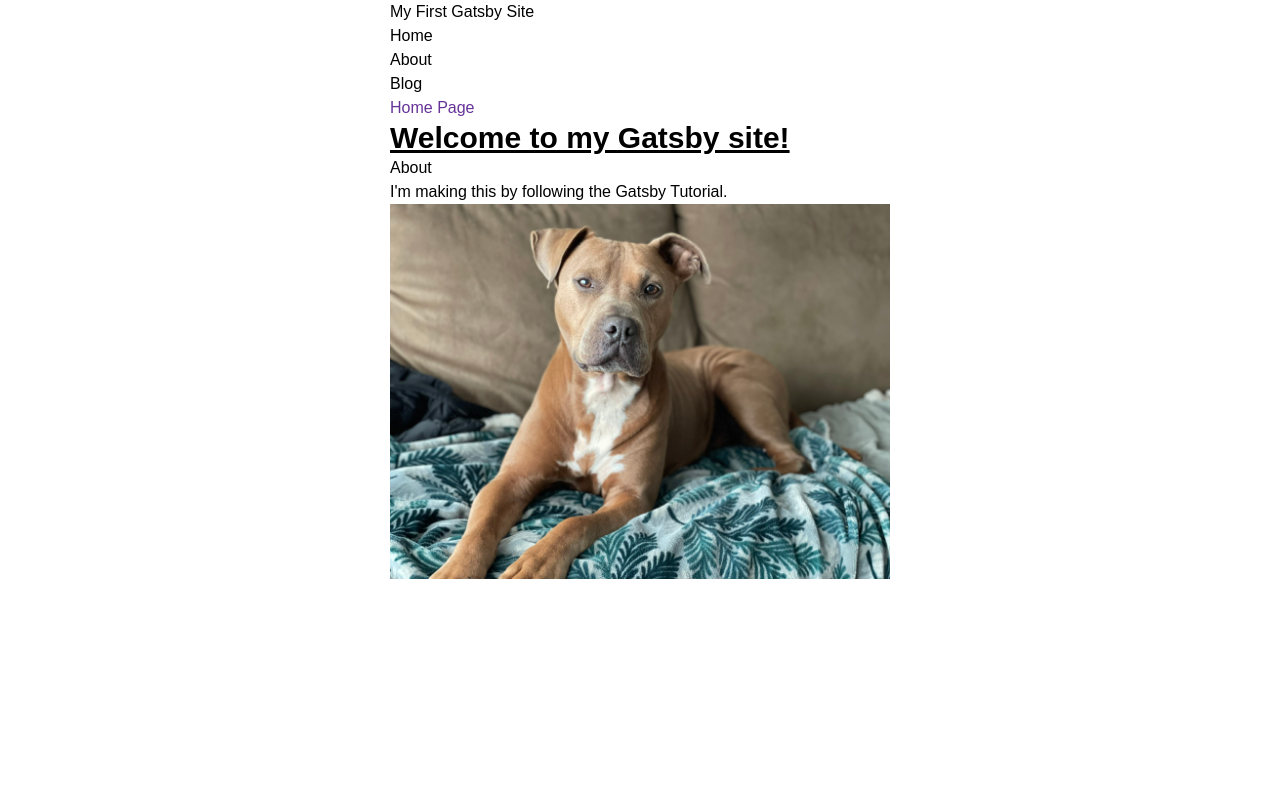
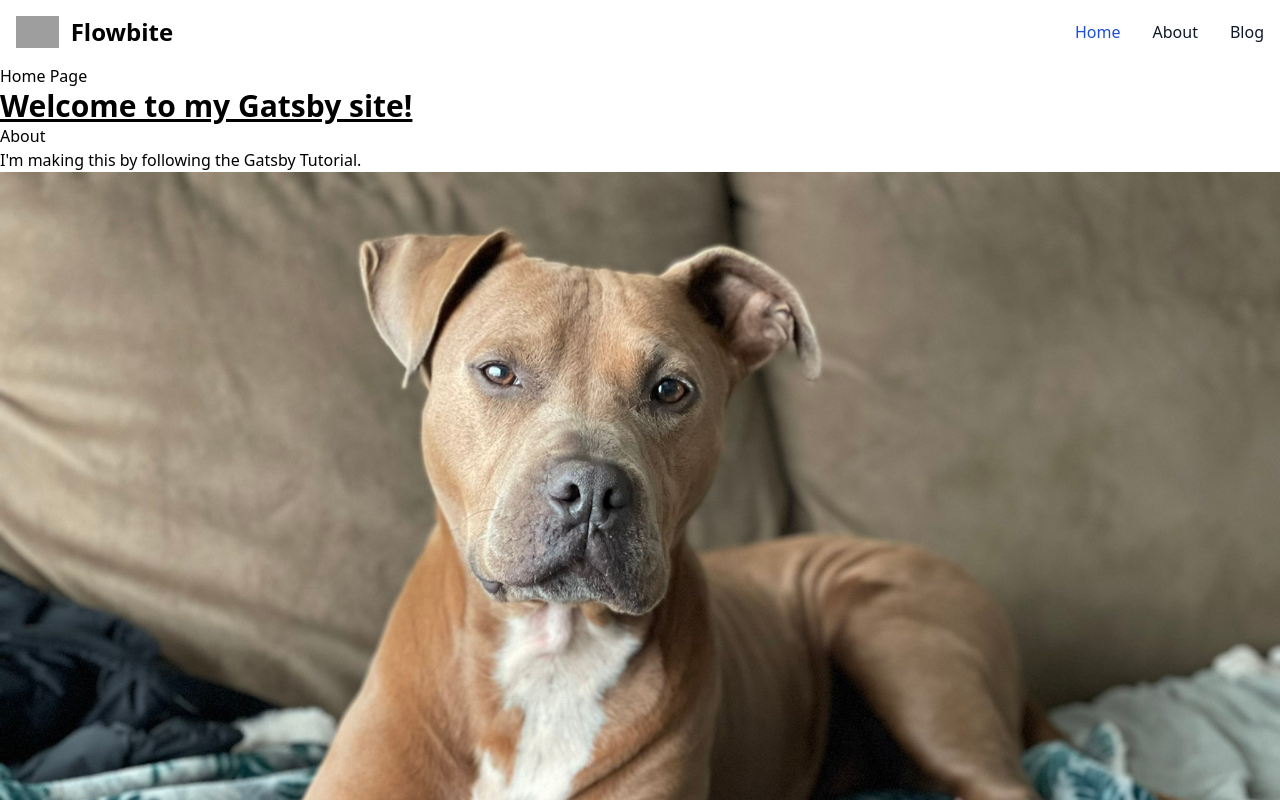
Before and after one commit to gukazma/gukazma.github.io, a Gatsby site: page / in a window 1280 px wide. Shown: the top 800 px of the page. Built offline with nearby package versions, Linux system fonts and the light colour scheme; Gatsby itself is replaced by a stand-in of ours; grey boxes are pictures that could not be loaded.

Commit message:
✨ feat: navbar

```diff
--- a/src/components/layout.js
+++ b/src/components/layout.js
@@ -20,29 +20,30 @@ const Layout = ({ pageTitle, children }) => {
     }
     `)
   return (
-        <div className={container}>
-            <header className={siteTitle}>{data.site.siteMetadata.title}</header>
-            <nav>
-                <ul className={navLinks}>
-                    <li className={navLinkItem}>
-                        <Link to="/" className={navLinkText}>
-                            Home
-                        </Link>
+    <div >
+      <nav className="bg-white border-gray-200 dark:bg-gray-900">
+        <div className="max-w-screen-xl flex flex-wrap items-center justify-between mx-auto p-4">
+          <a href="https://flowbite.com/" className="flex items-center space-x-3 rtl:space-x-reverse">
+            <img src="https://flowbite.com/docs/images/logo.svg" className="h-8" alt="Flowbite Logo" />
+            <span className="self-center text-2xl font-semibold whitespace-nowrap dark:text-white">Flowbite</span>
+          </a>
+          <div className="hidden w-full md:block md:w-auto" id="navbar-default">
+            <ul className="font-medium flex flex-col p-4 md:p-0 mt-4 border border-gray-100 rounded-lg bg-gray-50 md:flex-row md:space-x-8 rtl:space-x-reverse md:mt-0 md:border-0 md:bg-white dark:bg-gray-800 md:dark:bg-gray-900 dark:border-gray-700">
+              <li>
+                <Link to="/" className="block py-2 px-3 text-white bg-blue-700 rounded md:bg-transparent md:text-blue-700 md:p-0 dark:text-white md:dark:text-blue-500">Home</Link>
               </li>
-                    <li className={navLinkItem}>
-                        <Link to="/about" className={navLinkText}>
-                            About
-                        </Link>
+              <li>
+                <Link to="/about" className="block py-2 px-3 text-gray-900 rounded hover:bg-gray-100 md:hover:bg-transparent md:border-0 md:hover:text-blue-700 md:p-0 dark:text-white md:dark:hover:text-blue-500 dark:hover:bg-gray-700 dark:hover:text-white md:dark:hover:bg-transparent">About</Link>
               </li>
-                    <li className={navLinkItem}>
-                        <Link to="/blog" className={navLinkText}>
-                            Blog
-                        </Link>
+              <li>
+                <Link to="/blog" className="block py-2 px-3 text-gray-900 rounded hover:bg-gray-100 md:hover:bg-transparent md:border-0 md:hover:text-blue-700 md:p-0 dark:text-white md:dark:hover:text-blue-500 dark:hover:bg-gray-700 dark:hover:text-white md:dark:hover:bg-transparent">Blog</Link>
               </li>
             </ul>
+          </div>
+        </div>
       </nav>
       <main>
-                <h1 className={heading}>{pageTitle}</h1>
+        <h1 classNameName={heading}>{pageTitle}</h1>
         {children}
       </main>
     </div>
```
Lines whose indentation alone changed are shown as unchanged.
